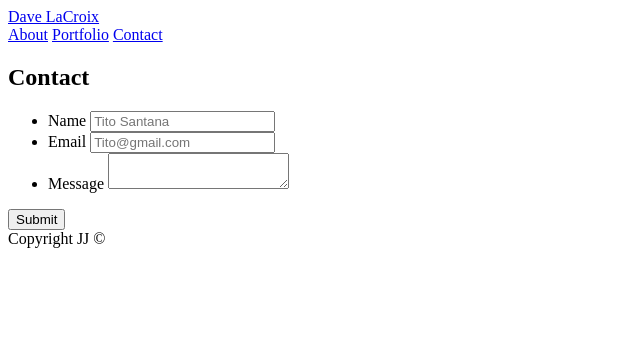
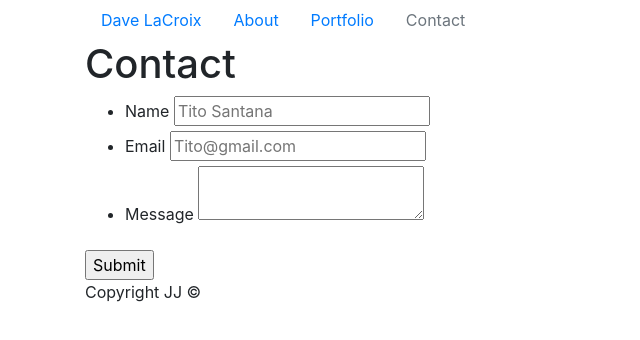
Before and after one commit to DaveLaCroix1982/Bootstrap-Portfolio, a plain HTML site: page Contact.html in a window 1280 px wide. Shown: the whole page, without its empty margins (0-640 px from the left). Drawn offline with nearby package versions, Linux system fonts and the light colour scheme.

Commit message:
update nav bar

```diff
--- a/Contact.html
+++ b/Contact.html
@@ -4,19 +4,27 @@
 		<meta charset="UTF-8">
 		<title>"Basic_Portfolio"</title>
 		<!--<link rel="stylesheet" type="text/css" href="assets/css/reset">-->
-		<link rel="stylesheet" type="text/css" href="assets/css/styles.css"/>
+		<link rel="stylesheet" href="https://stackpath.bootstrapcdn.com/bootstrap/4.1.3/css/bootstrap.min.css" integrity="sha384-MCw98/SFnGE8fJT3GXwEOngsV7Zt27NXFoaoApmYm81iuXoPkFOJwJ8ERdknLPMO" crossorigin="anonymous">
 	</head>
 
 <body>
 
   <header id="masthead">
     <div class="container">
-      <a href="index.html" id="logo"> Dave LaCroix</a>
-      <nav>
-        <a href="index.html">About</a>
-        <a href="portfolio.html">Portfolio</a>
-        <a href="contact.html">Contact</a>
-      </nav>
+				<ul class="nav">
+						<li class="nav-item">
+							<a class="nav-link active" href="index.html" id="logo">Dave LaCroix</a>
+						</li>
+						<li class="nav-item">
+							<a class="nav-link" href="index.html">About</a>
+						</li>
+						<li class="nav-item">
+							<a class="nav-link" href="portfolio.html">Portfolio</a>
+						</li>
+						<li class="nav-item">
+							<a class="nav-link disabled" href="contact.html">Contact</a>
+						</li>
+					</ul>
     </div>
   </header>
 
```
Also changed, not shown: Index.html (+16 -7 lines), Portfolio.html (+15 -8 lines).
